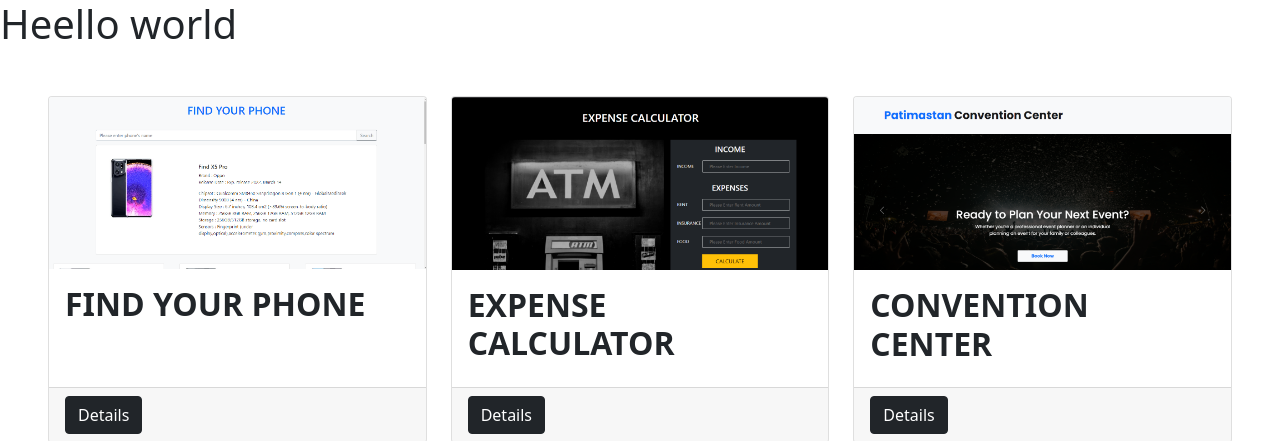
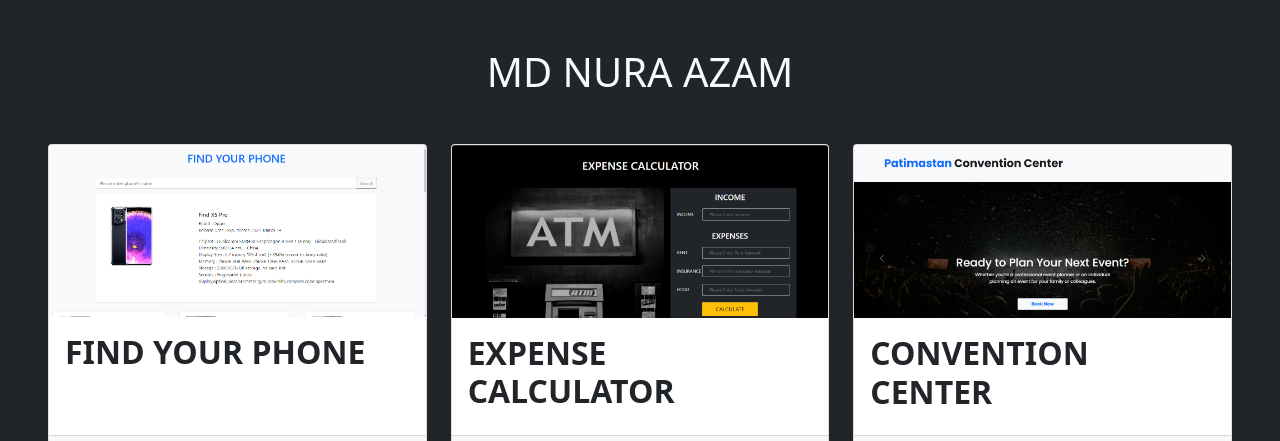
Before and after one commit to MDNURAAZAM/project-portfolio, a plain HTML site: page index.html in a window 1280 px wide. Shown: the top 441 px of the page. Drawn offline with nearby package versions, Linux system fonts and the light colour scheme.

Commit message:
completed

```diff
--- a/index.html
+++ b/index.html
@@ -10,8 +10,8 @@
 
     <title>project portfolio</title>
 </head>
-<body>
-    <h1>Heello world</h1>
+<body class="bg-dark">
+    <h1 class="text-center fs-bold fs-1 text-light pt-5">MD NURA AZAM</h1>
     <section class="project-section m-5">
         <div class="row row-cols-1 row-cols-lg-3 g-4">
             <div class="col">
```
